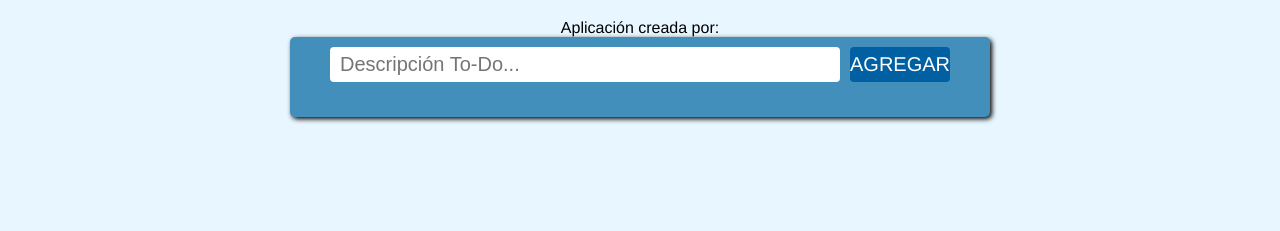
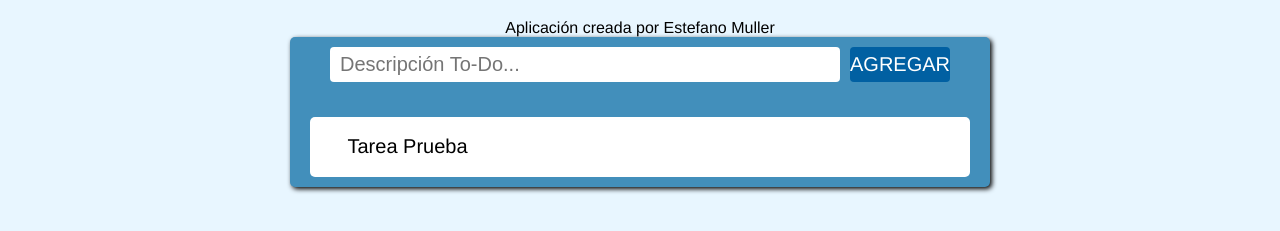
Before and after one commit to emuller1996/Modulo_2, an Eleventy site: page 01-DOM/homework/index.html in a window 1280 px wide. Shown: the part 117-348 px from the top of the page. Built offline with nearby package versions, Linux system fonts and the light colour scheme; Eleventy itself is replaced by a stand-in of ours; files that its build step writes are made by us from their sources.

Commit message:
Finalizado Homework DOM

```diff
--- a/01-DOM/homework/DOMhomework.js
+++ b/01-DOM/homework/DOMhomework.js
@@ -1,11 +1,15 @@
 // Crear un array vacío llamado 'toDoItems'
 // Tu codigo acá:
+
+var toDoItems = [];
+toDoItems.push(new ToDo('Tarea Prueba'));
 
 
 // En la página 'index.html' hay un elemento span cuyo texto es 'Aplicación creada por:'.
 // Usando querySelector seleccionar dicho span por su id ('createdBy') y luego usando innerHTML
 // agregar tu nombre al final del texto actual. Ej: 'Aplicación creada por Franco'
 // Tu código acá:
+document.querySelector('#createdBy').innerHTML='Aplicación creada por Estefano Muller';
 
 
 
@@ -16,8 +20,11 @@
 // 2) 'complete'    : debe setearse en false
 // Ayuda: usar 'this' en el constructor
 
-function ToDo () {
+function ToDo (description) {
   // Tu código acá:
+  this.description = description;
+  this.complete = false;
+
 
 }
 
@@ -27,6 +34,9 @@ function ToDo () {
 // Debe setear el atributo 'complete' del ToDo en true
 
 // Tu código acá:
+ToDo.prototype.completeToDo= function () {
+  this.complete = true;
+}
 
 
 
@@ -50,7 +60,18 @@ function ToDo () {
 
 function buildToDo(todo, index) {
   // Tu código acá:
+  var toDoShell = document.createElement('div');
+  toDoShell.setAttribute('class', 'toDoShell');
 
+  var toDoText = document.createElement('span');
+  toDoText.innerHTML = todo.description;
+  toDoText.setAttribute('id',index);
+
+  if(todo.complete){
+    toDoText.setAttribute('class','completeText');
+  }
+  toDoShell.appendChild(toDoText);
+  return toDoShell;
 }
 
 // La función 'buildToDos' debe crear un array de objetos toDo y devolverlo
@@ -60,7 +81,8 @@ function buildToDo(todo, index) {
 
 function buildToDos(toDos) {
   // Tu código acá:
-
+  var array = toDos.map(buildToDo);
+  return array;
 }
 
 
@@ -75,7 +97,11 @@ function buildToDos(toDos) {
 
 function displayToDos() {
   // Tu código acá:
-
+  var toDoContainer = document.getElementById('toDoContainer');
+  toDoContainer.innerHTML = "";
+  buildToDos(toDoItems).forEach((function(e){
+    toDoContainer.appendChild(e);
+  }));
 }
 
 
@@ -90,6 +116,12 @@ function displayToDos() {
 
 function addToDo() {
   // Tu código acá:
+  var textInput = document.getElementById('toDoInput');
+  var todoNew = new ToDo(textInput.value);
+  toDoItems.push(todoNew);
+  textInput.value="";
+  displayToDos();
+
 
 }
 
@@ -99,6 +131,9 @@ function addToDo() {
 //   2) Agregarle un 'click' event listener, pasándole la función 'addToDo' como callback
 
 // Tu código acá:
+var btn = document.getElementById('addButton');
+btn.addEventListener('click',addToDo);
+
 
 
 // La función completeToDo se va a ejecutar cuando queramos completar un todo
@@ -115,7 +150,7 @@ function addToDo() {
 
 function completeToDo(event) {
   // DESCOMENTAR LA SIGUIENTE LINEA
-  // const index = event.target.id;
+   //const index = event.target.id;
   // Tu código acá:
 
 }
@@ -137,6 +172,7 @@ function completeToDo(event) {
 
 
 // Acá debes insertar la llamada a 'displayToDos'
+displayToDos();
 
 
 // ---------------------------- NO CAMBIES NADA DE ACÁ PARA ABAJO ----------------------------- //
```
